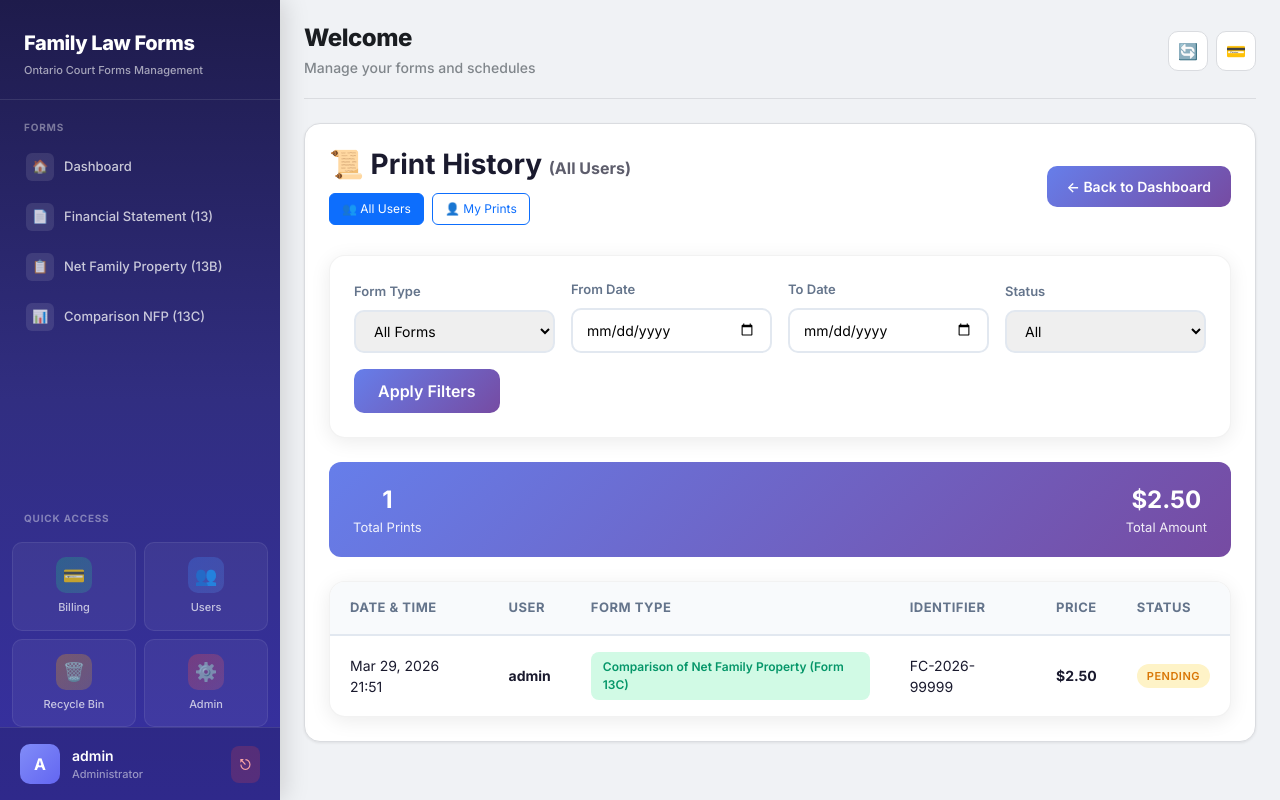
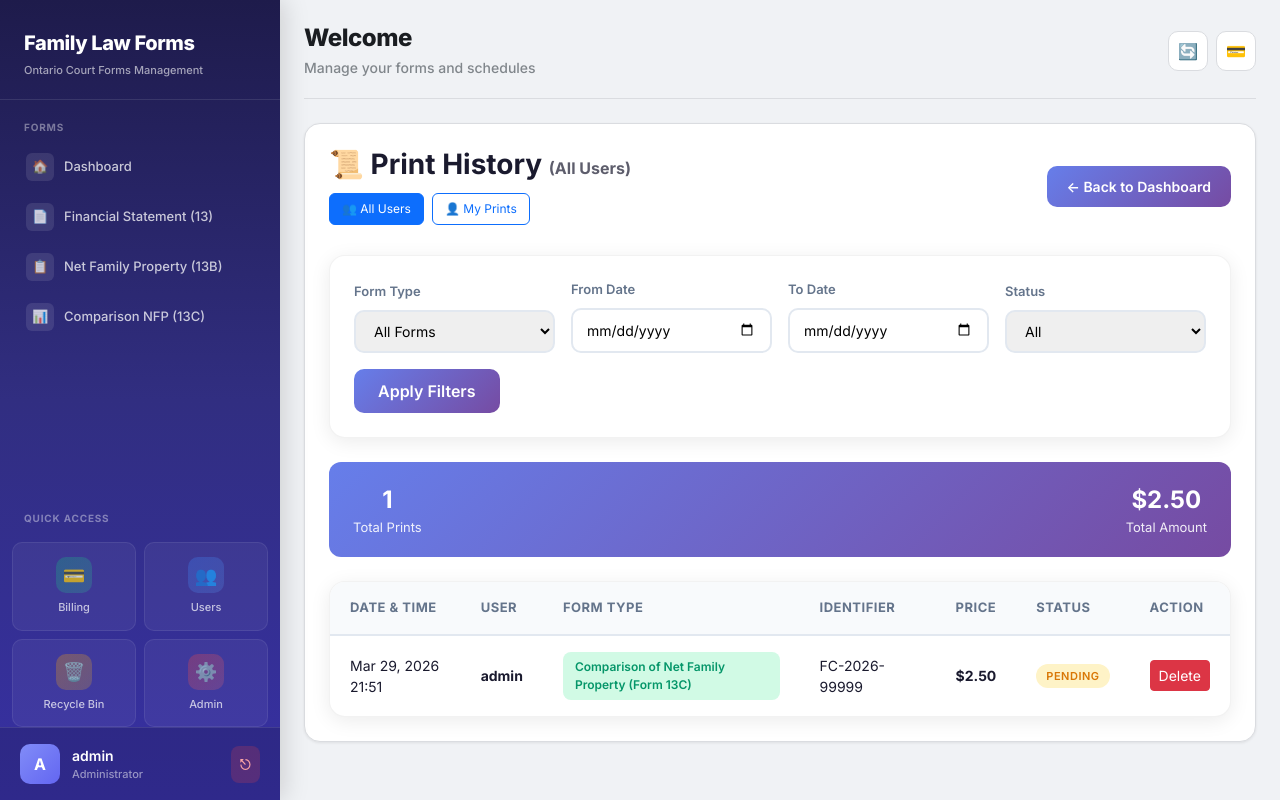
Before and after one commit to AtwijukaAbcj/lawforms, a Django app: page /forms/billing/history/ in a window 1280 px wide. Run offline with Django 5.2, Linux system fonts and the light colour scheme; a user stored in the database is signed in; data comes from the database, SQL or seed files in the repository; both versions use the stored data as it was after the commit; some libraries are stand-ins or nearby versions.

```diff
--- a/forms/templates/forms/billing_history.html
+++ b/forms/templates/forms/billing_history.html
@@ -284,6 +284,7 @@
                 <th>Identifier</th>
                 <th>Price</th>
                 <th>Status</th>
+                {% if request.user.is_superuser or request.user.is_staff %}<th>Action</th>{% endif %}
             </tr>
         </thead>
         <tbody>
@@ -305,6 +306,14 @@
                         <span class="status-badge pending">Pending</span>
                     {% endif %}
                 </td>
+                {% if request.user.is_superuser or request.user.is_staff %}
+                <td>
+                    <form method="post" action="{% url 'delete_print_event' print.id %}" style="display:inline;">
+                        {% csrf_token %}
+                        <button type="submit" class="btn btn-danger btn-sm" onclick="return confirm('Are you sure you want to delete this print event?');">Delete</button>
+                    </form>
+                </td>
+                {% endif %}
             </tr>
             {% endfor %}
         </tbody>
--- a/forms/urls.py
+++ b/forms/urls.py
@@ -51,6 +51,7 @@ urlpatterns = [
     # Billing & Print Tracking
     path('billing/', views.billing_dashboard, name='billing_dashboard'),
     path('billing/history/', views.billing_history, name='billing_history'),
+    path('billing/history/delete/<int:pk>/', views.delete_print_event, name='delete_print_event'),
     path('billing/settings/', views.billing_settings_view, name='billing_settings'),
     path('billing/admin-report/', views.admin_billing_report, name='admin_billing_report'),
 ]
--- a/forms/views.py
+++ b/forms/views.py
@@ -1,3 +1,21 @@
+
+from django.contrib.auth.decorators import login_required, user_passes_test
+# Delete PrintEvent (admin/staff only)
+from django.shortcuts import get_object_or_404
+from django.urls import reverse
+
+@login_required
+@user_passes_test(lambda u: u.is_superuser or u.is_staff)
+def delete_print_event(request, pk):
+    print_event = get_object_or_404(PrintEvent, pk=pk)
+    if request.method == "POST":
+        print_event.delete()
+        return redirect("billing_history")
+    return render(request, "forms/confirm_delete.html", {
+        "object": print_event,
+        "object_name": f"Print Event #{print_event.id}",
+        "cancel_url": reverse("billing_history"),
+    })
 # forms/views.py - Comprehensive version with all data saving properly
 from django.shortcuts import render, redirect, get_object_or_404
 from django.http import HttpResponseRedirect, JsonResponse
```
Also changed, not shown: db.sqlite3.
